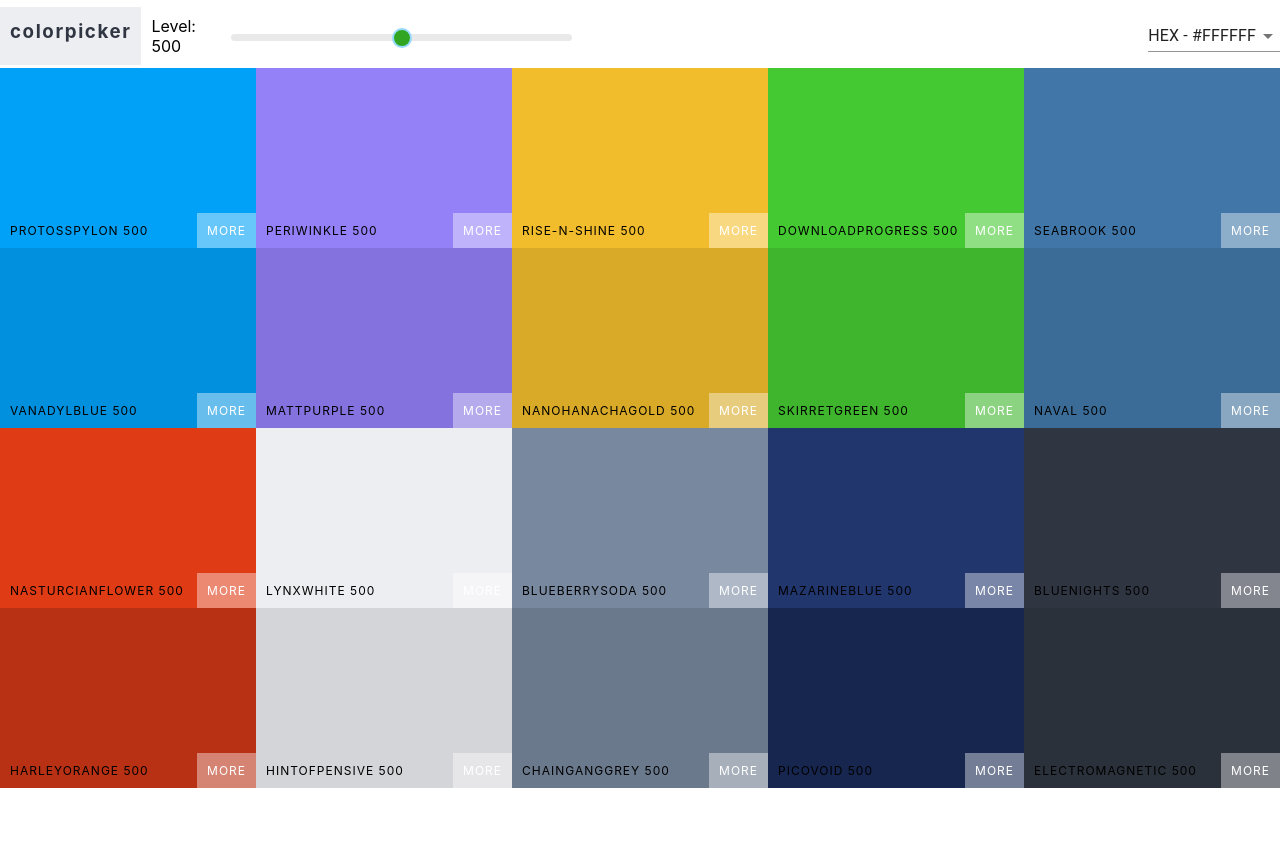
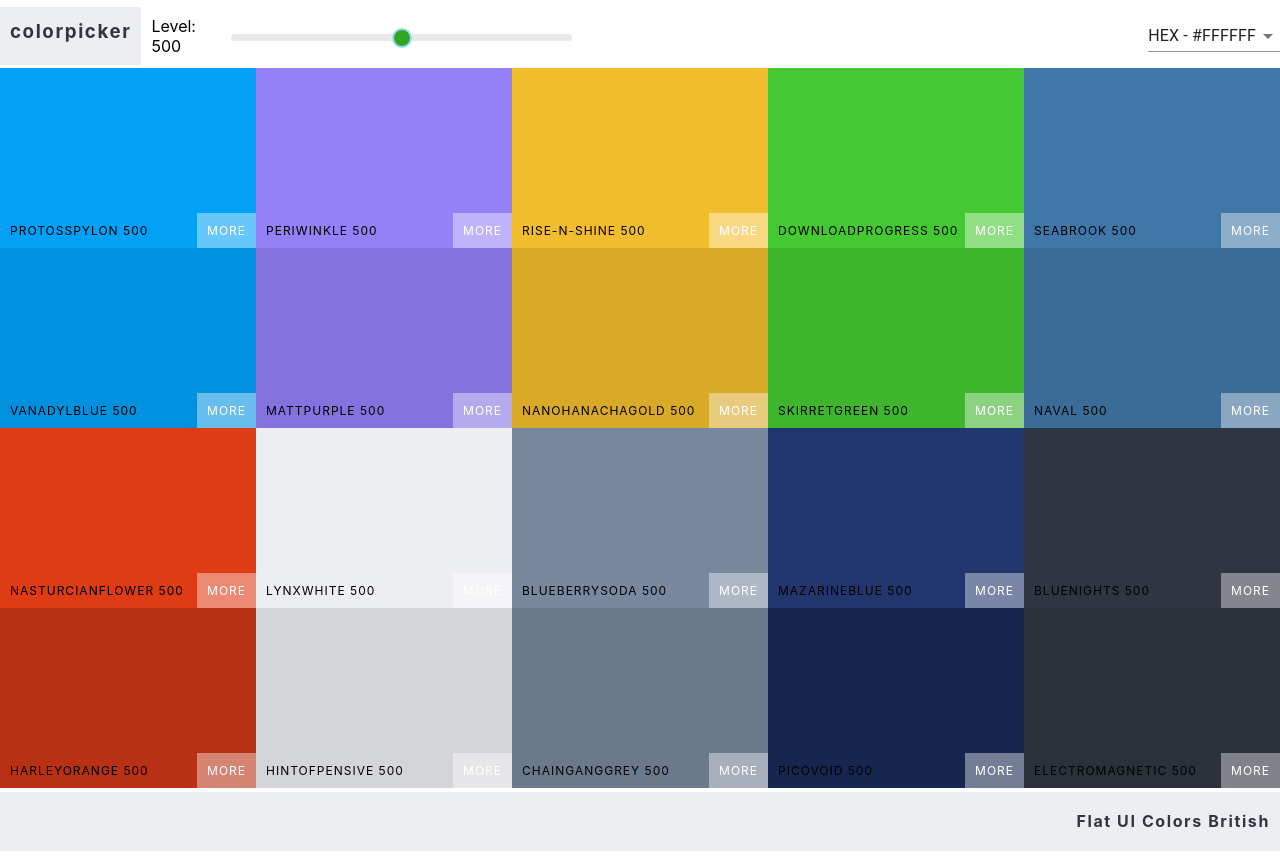
Before and after one commit to masha-nv/colors, a React (Create React App) app in the folder my-app/: page / in a window 1280 px wide. Before the commit the page ends 800 px from the top, so only its background shows below. Built offline with nearby package versions, Linux system fonts and the light colour scheme.

Commit message:
add footer

```diff
--- /dev/null
+++ b/my-app/src/Footer.css
@@ -0,0 +1,14 @@
+.footer {
+  height: 59px;
+  background: #edeef2;
+}
+.footer p {
+  margin: 0;
+  line-height: 59px;
+  float: right;
+  font-weight: bold;
+  margin-right: 10px;
+  padding-bottom: 5px;
+  letter-spacing: 0.1rem;
+  color: #303542;
+}
--- /dev/null
+++ b/my-app/src/Footer.js
@@ -0,0 +1,13 @@
+import React from "react";
+import "./Footer.css";
+
+const Footer = ({ name }) => {
+  console.log(name);
+  return (
+    <footer className="footer">
+      <p>{name}</p>
+    </footer>
+  );
+};
+
+export default Footer;
--- a/my-app/src/Palette.js
+++ b/my-app/src/Palette.js
@@ -2,6 +2,7 @@ import React, { Component } from "react";
 import ColorBox from "./colorBox";
 import "./Palette.css";
 import Navbar from "./Navbar";
+import Footer from "./Footer";
 
 class Palette extends Component {
   state = { scale: 500, format: "hex" };
@@ -27,9 +28,8 @@ class Palette extends Component {
           handleScaleChange={this.handleScaleChange}
           scale={scale}
         />
-        {/* nav bar goes here */}
         <div className="Palette-colors">{colorBoxes}</div>
-        {/* footer goes here */}
+        <Footer name={palette.paletteName} />
       </div>
     );
   }
```
